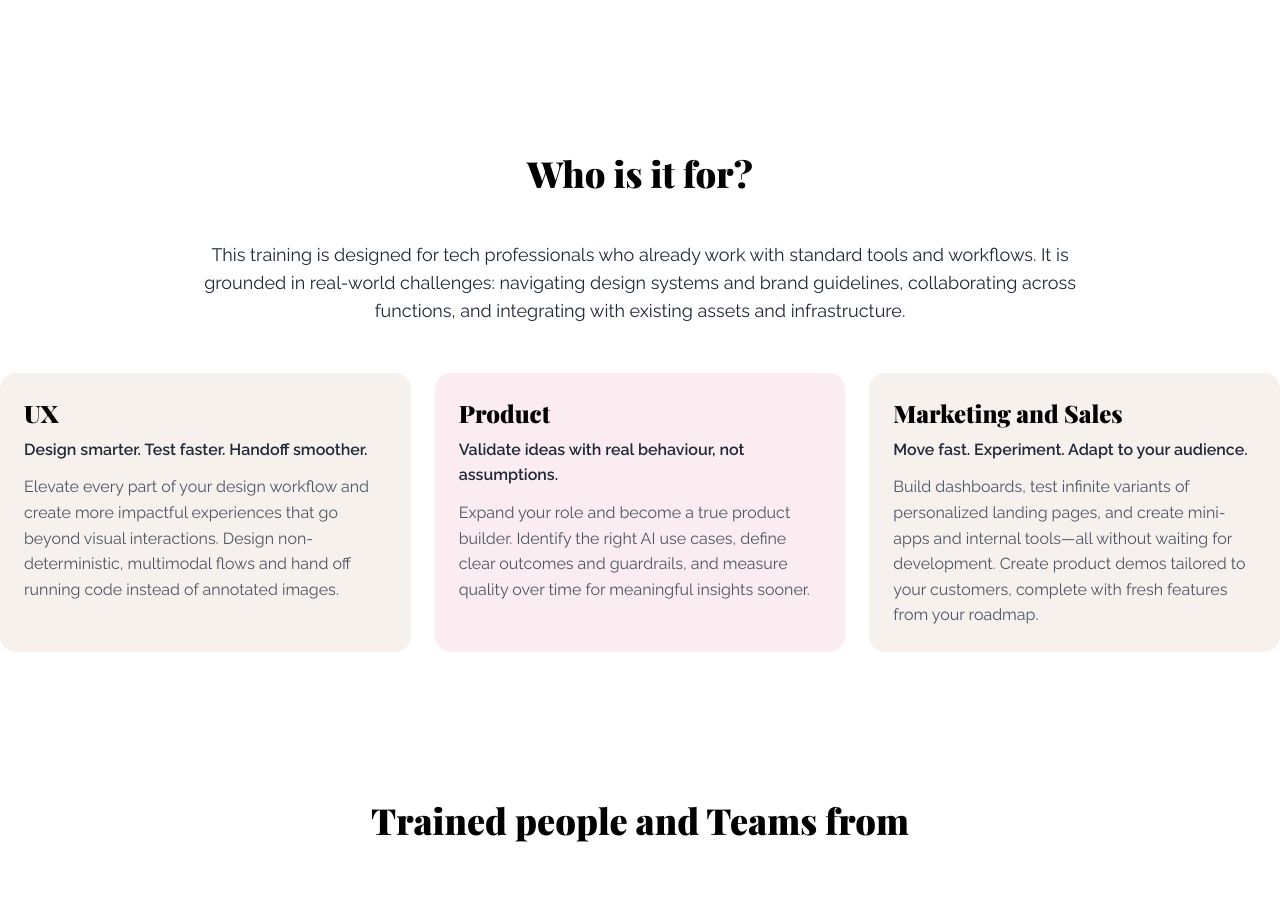
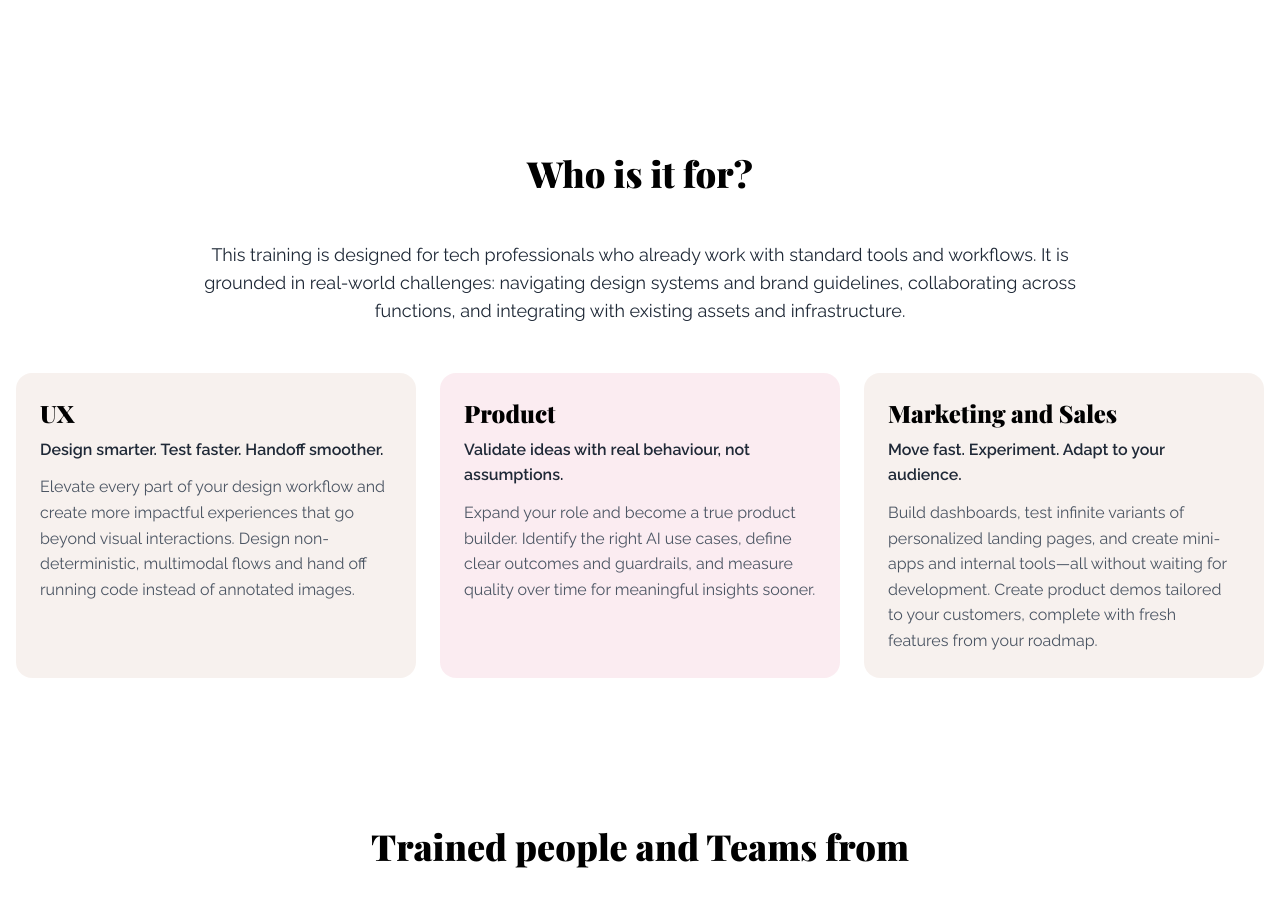
Before and after one commit to Anna-Arteeva/Anna-Arteeva-Personal, a React (Vite) app: page / in a window 1280 px wide. Shown: the part 4420-5322 px from the top of the page. Built offline with nearby package versions, Linux system fonts and the light colour scheme; a web font is replaced by a local one.

Commit message:
extra padding

```diff
--- a/src/components/TargetAudience.tsx
+++ b/src/components/TargetAudience.tsx
@@ -1,6 +1,6 @@
 const TargetAudience = () => {
   return (
-    <section className="max-w-7xl mx-auto py-5">
+    <section className="max-w-7xl mx-auto py-5 px-4">
       <h2 className="font-playfair font-black text-3xl md:text-4xl text-black dark:text-white mb-12 text-center">
         Who is it for?
       </h2>
--- a/src/components/TrainingTopics.tsx
+++ b/src/components/TrainingTopics.tsx
@@ -38,7 +38,7 @@ const TrainingTopics = () => {
   const trainingOpacities = trainingRefs.current.map(ref => getElementOpacity(ref));
 
   return (
-    <section className="max-w-6xl mx-auto py-10">
+    <section className="max-w-6xl mx-auto py-10 px-4">
       <div className="max-w-2xl mx-auto">
         <h2
           ref={trainingTitleRef}
```
